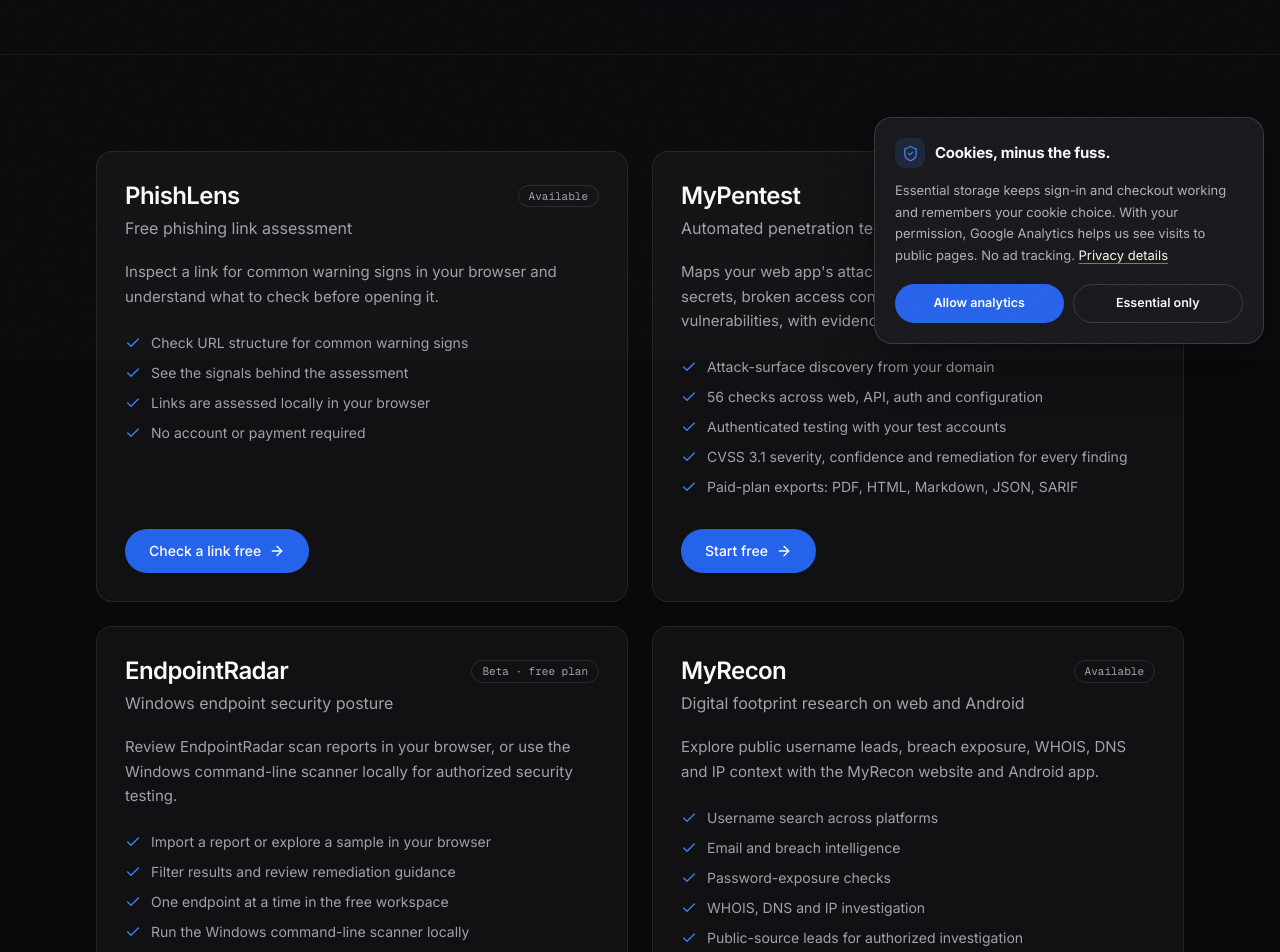
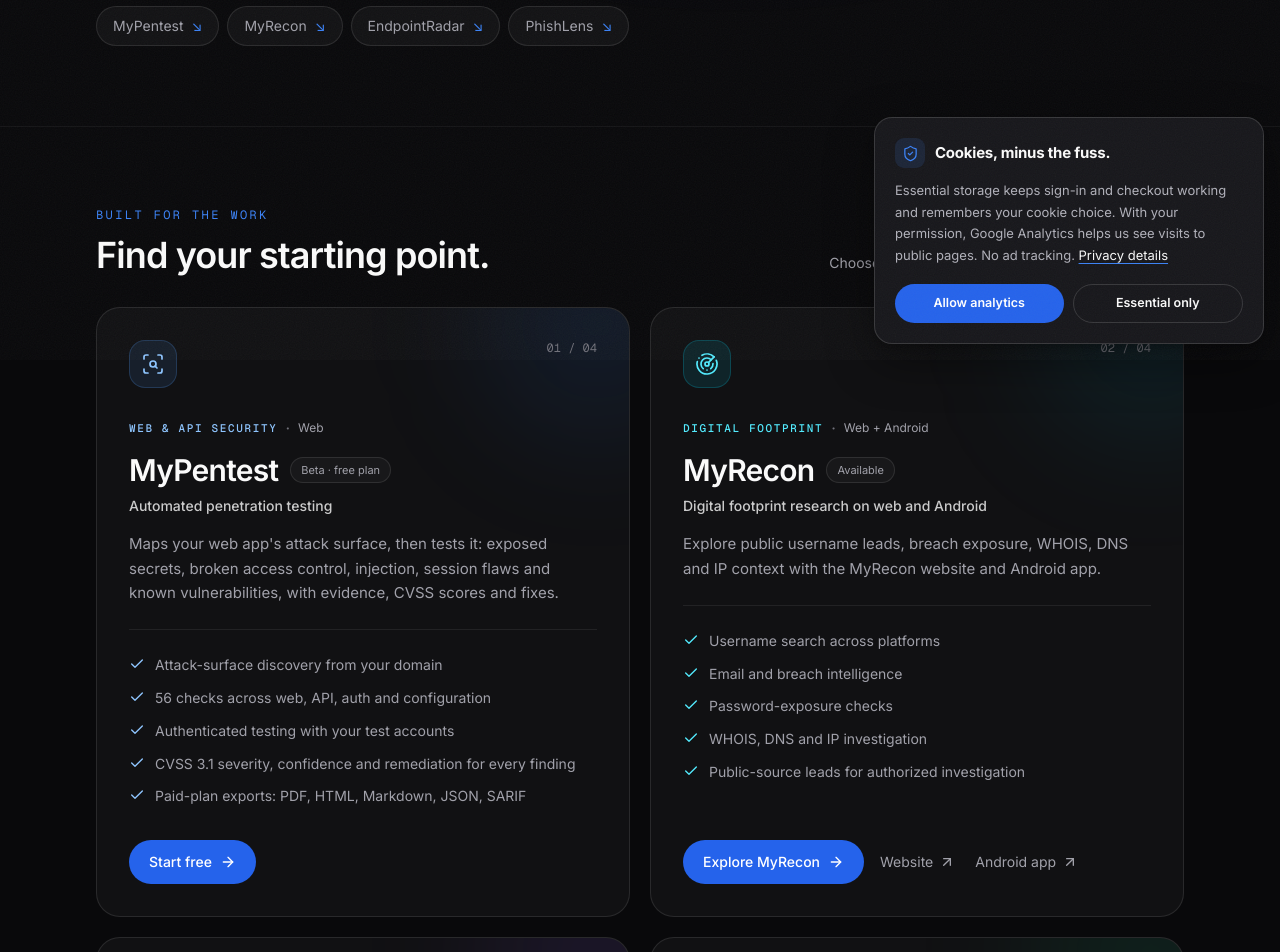
Before and after one commit to 4ryanwaliaa/BugSnaps, a Next.js app: page /products in a window 1280 px wide. Shown: the part 440-1392 px from the top of the page. Built offline with nearby package versions, Linux system fonts and the light colour scheme; no server answers.

Commit message:
Redesign products page around four tools

```diff
--- a/app/products/page.tsx
+++ b/app/products/page.tsx
@@ -1,10 +1,9 @@
-import { MyReconLinks, MyReconPromo } from "@/components/site/myrecon-promo";
 import type { Metadata } from "next";
 import Link from "next/link";
-import { ArrowRight, ArrowUpRight, Check } from "lucide-react";
-import { CtaBand, JsonLd, PageHeader, Section, SiteShell } from "@/components/site/page-parts";
-import { products } from "@/lib/products";
-import { ORG_ID, absoluteUrl, pageMetadata } from "@/lib/site";
+import { ArrowRight, ArrowUpRight, Check, Link2, Network, Radar, ScanSearch } from "lucide-react";
+import { JsonLd, PageHeader, Section, SiteShell } from "@/components/site/page-parts";
+import { product } from "@/lib/products";
+import { MYRECON_ANDROID_URL, MYRECON_URL, ORG_ID, absoluteUrl, pageMetadata } from "@/lib/site";
 
 export const metadata: Metadata = pageMetadata({
   title: "Products - MyPentest, EndpointRadar, PhishLens and MyRecon",
@@ -13,17 +12,20 @@
   path: "/products",
 });
 
-const STATUS: Record<string, string> = {
-  available: "Available",
-  beta: "Beta · free plan",
-  "coming-soon": "Coming soon",
-};
+const productCards = [
+  { id: "mypentest", icon: ScanSearch, category: "WEB & API SECURITY", platform: "Web", color: "text-blue-300", iconBg: "border-blue-400/20 bg-blue-400/10", glow: "bg-blue-500/10" },
+  { id: "myrecon", icon: Radar, category: "DIGITAL FOOTPRINT", platform: "Web + Android", color: "text-cyan-300", iconBg: "border-cyan-400/20 bg-cyan-400/10", glow: "bg-cyan-500/10" },
+  { id: "endpointradar", icon: Network, category: "ENDPOINT SECURITY", platform: "Web + Windows", color: "text-violet-300", iconBg: "border-violet-400/20 bg-violet-400/10", glow: "bg-violet-500/10" },
+  { id: "phishlens", icon: Link2, category: "LINK SAFETY", platform: "Web", color: "text-emerald-300", iconBg: "border-emerald-400/20 bg-emerald-400/10", glow: "bg-emerald-500/10" },
+].map((card) => ({ ...card, product: product(card.id) }));
+
+const relatedPentestPages = ["free-ai-pentesting", "website-pentesting-ai", "ai-penetration-testing"].map(product);
 
 const itemList = {
   "@context": "https://schema.org",
   "@type": "ItemList",
   name: "BugSnaps products",
-  itemListElement: products.map((product, index) => ({
+  itemListElement: productCards.map(({ product }, index) => ({
     "@type": "ListItem",
     position: index + 1,
     item: {
@@ -44,66 +46,86 @@
       <JsonLd data={itemList} />
       <PageHeader
         crumbs={[{ name: "Products", path: "/products" }]}
-        eyebrow="Products"
-        title="Security tools from a team that does the testing."
-        lead="Each BugSnaps product does one job well, and each is built by the same people who run our penetration tests."
-      />
+        eyebrow="The BugSnaps toolkit"
+        title="Four tools. A clearer view of your security."
+        lead="Test your applications, investigate your digital footprint, review endpoint security, and check suspicious links—all in one toolkit."
+      >
+        <nav aria-label="Jump to a product" className="flex flex-wrap gap-2">
+          {productCards.map(({ product }) => (
+            <a key={product.id} href={`#${product.id}`} className="inline-flex min-h-10 items-center gap-2 rounded-full border border-white/10 bg-white/[0.04] px-4 text-sm text-muted transition-colors hover:border-white/25 hover:text-foreground">
+              {product.name}<span aria-hidden="true" className="text-accent">↘</span>
+            </a>
+          ))}
+        </nav>
+      </PageHeader>
 
-      <Section labelledBy="products-list">
-        <h2 id="products-list" className="sr-only">
-          Products
-        </h2>
-        <ul className="grid gap-6 lg:grid-cols-2">
-          {products.map((product) => (
-            <li key={product.id} className="flex">
-              <article className="flex w-full flex-col rounded-2xl border border-white/[0.08] bg-surface p-7">
-                <div className="flex flex-wrap items-center justify-between gap-3">
-                  <h3 className="text-2xl font-semibold tracking-tight">{product.name}</h3>
-                  <span className="rounded-full border border-white/10 px-2.5 py-0.5 font-mono text-[11px] text-muted">
-                    {STATUS[product.status]}
+      <Section labelledBy="products-list" className="!pt-14 sm:!pt-20">
+        <div className="mb-8 flex flex-wrap items-end justify-between gap-4">
+          <div>
+            <p className="font-mono text-xs uppercase tracking-[0.2em] text-accent">Built for the work</p>
+            <h2 id="products-list" className="mt-3 text-3xl font-semibold tracking-tight sm:text-4xl">Find your starting point.</h2>
+          </div>
+          <p className="max-w-sm text-sm leading-relaxed text-muted">Choose the tool that fits what you want to investigate.</p>
+        </div>
+
+        <ul className="grid gap-5 lg:grid-cols-2">
+          {productCards.map(({ product, icon: Icon, category, platform, color, iconBg, glow }, index) => (
+            <li key={product.id} id={product.id} className="flex scroll-mt-24">
+              <article className="relative flex w-full flex-col overflow-hidden rounded-[24px] border border-white/10 bg-surface p-6 sm:p-8">
+                <div aria-hidden="true" className={`pointer-events-none absolute -right-20 -top-24 h-56 w-56 rounded-full blur-3xl ${glow}`} />
+                <div className="relative flex items-start justify-between gap-4">
+                  <div className={`flex h-12 w-12 items-center justify-center rounded-2xl border ${iconBg} ${color}`}>
+                    <Icon className="h-6 w-6" strokeWidth={1.7} aria-hidden="true" />
+                  </div>
+                  <span className="font-mono text-xs text-muted-2">0{index + 1} / 04</span>
+                </div>
+                <div className="relative mt-7 flex flex-wrap items-center gap-2">
+                  <span className={`font-mono text-[11px] font-medium tracking-[0.15em] ${color}`}>{category}</span>
+                  <span aria-hidden="true" className="text-muted-2">·</span>
+                  <span className="text-xs text-muted">{platform}</span>
+                </div>
+                <div className="relative mt-3 flex flex-wrap items-center gap-3">
+                  <h3 className="text-3xl font-semibold tracking-tight">{product.name}</h3>
+                  <span className="rounded-full border border-white/10 bg-white/[0.03] px-2.5 py-1 text-[11px] text-muted">
+                    {product.status === "beta" ? "Beta · free plan" : product.status === "available" ? "Available" : "Coming soon"}
                   </span>
                 </div>
-                <p className="mt-1 text-muted">{product.tagline}</p>
-                <p className="mt-5 text-[15px] leading-relaxed text-muted">{product.summary}</p>
-                <ul className="mt-6 flex-1 space-y-2.5">
-                  {product.capabilities.map((c) => (
-                    <li key={c} className="flex gap-2.5 text-sm text-muted">
-                      <Check className="mt-0.5 h-4 w-4 flex-none text-accent" aria-hidden="true" />
-                      {c}
+                <p className="relative mt-2 text-sm font-medium text-foreground/80">{product.tagline}</p>
+                <p className="relative mt-4 max-w-xl text-[15px] leading-relaxed text-muted">{product.summary}</p>
+                <ul className="relative mt-6 flex-1 space-y-2.5 border-t border-white/[0.07] pt-6">
+                  {product.capabilities.map((capability) => (
+                    <li key={capability} className="flex gap-2.5 text-sm leading-relaxed text-muted">
+                      <Check className={`mt-0.5 h-4 w-4 flex-none ${color}`} aria-hidden="true" />
+                      {capability}
                     </li>
                   ))}
                 </ul>
-                <div className="mt-8 space-y-4">
-                  {product.id === "myrecon" && <MyReconLinks />}
-                  {product.external ? (
-                    <a
-                      href={product.href}
-                      className="inline-flex h-11 items-center gap-2 rounded-full border border-white/10 bg-white/[0.04] px-6 text-sm font-medium hover:border-white/20"
-                    >
-                      {product.cta} at myrecon.xyz
-                      <ArrowUpRight className="h-4 w-4" aria-hidden="true" />
-                    </a>
-                  ) : (
-                    <Link
-                      href={product.href}
-                      className="inline-flex h-11 items-center gap-2 rounded-full bg-primary px-6 text-sm font-medium text-white hover:bg-accent"
-                    >
-                      {product.cta}
-                      <ArrowRight className="h-4 w-4" aria-hidden="true" />
-                    </Link>
+                <div className="relative mt-8 flex flex-wrap items-center gap-3">
+                  <Link href={product.href} className="inline-flex min-h-11 items-center justify-center gap-2 rounded-full bg-primary px-5 py-2 text-sm font-medium text-white transition-colors hover:bg-accent">
+                    {product.cta}<ArrowRight className="h-4 w-4" aria-hidden="true" />
+                  </Link>
+                  {product.id === "myrecon" && (
+                    <>
+                      <a href={MYRECON_URL} className="inline-flex min-h-11 items-center gap-1.5 px-1 text-sm text-muted transition-colors hover:text-foreground">Website <ArrowUpRight className="h-4 w-4" aria-hidden="true" /></a>
+                      <a href={MYRECON_ANDROID_URL} className="inline-flex min-h-11 items-center gap-1.5 px-1 text-sm text-muted transition-colors hover:text-foreground">Android app <ArrowUpRight className="h-4 w-4" aria-hidden="true" /></a>
+                    </>
                   )}
                 </div>
               </article>
             </li>
           ))}
         </ul>
-        <p className="mt-8 max-w-2xl text-sm text-muted-2">
-          Discover our full suite of automated penetration testing and reconnaissance tools. MyRecon can also be accessed directly at myrecon.xyz.
-        </p>
+
+        <div className="mt-8 flex flex-col gap-4 rounded-2xl border border-white/[0.07] bg-white/[0.02] p-6 sm:flex-row sm:items-center sm:justify-between">
+          <div>
+            <h2 className="font-semibold">Explore MyPentest in more detail</h2>
+            <p className="mt-1 text-sm text-muted">Learn about the free plan, website testing, and how to evaluate AI pentesting.</p>
+          </div>
+          <div className="flex flex-wrap gap-x-5 gap-y-2">
+            {relatedPentestPages.map((page) => <Link key={page.id} href={page.href} className="text-sm text-accent hover:underline">{page.name} <span aria-hidden="true">↗</span></Link>)}
+          </div>
+        </div>
       </Section>
-
-      <MyReconPromo />
-      <CtaBand />
     </SiteShell>
   );
 }
```
